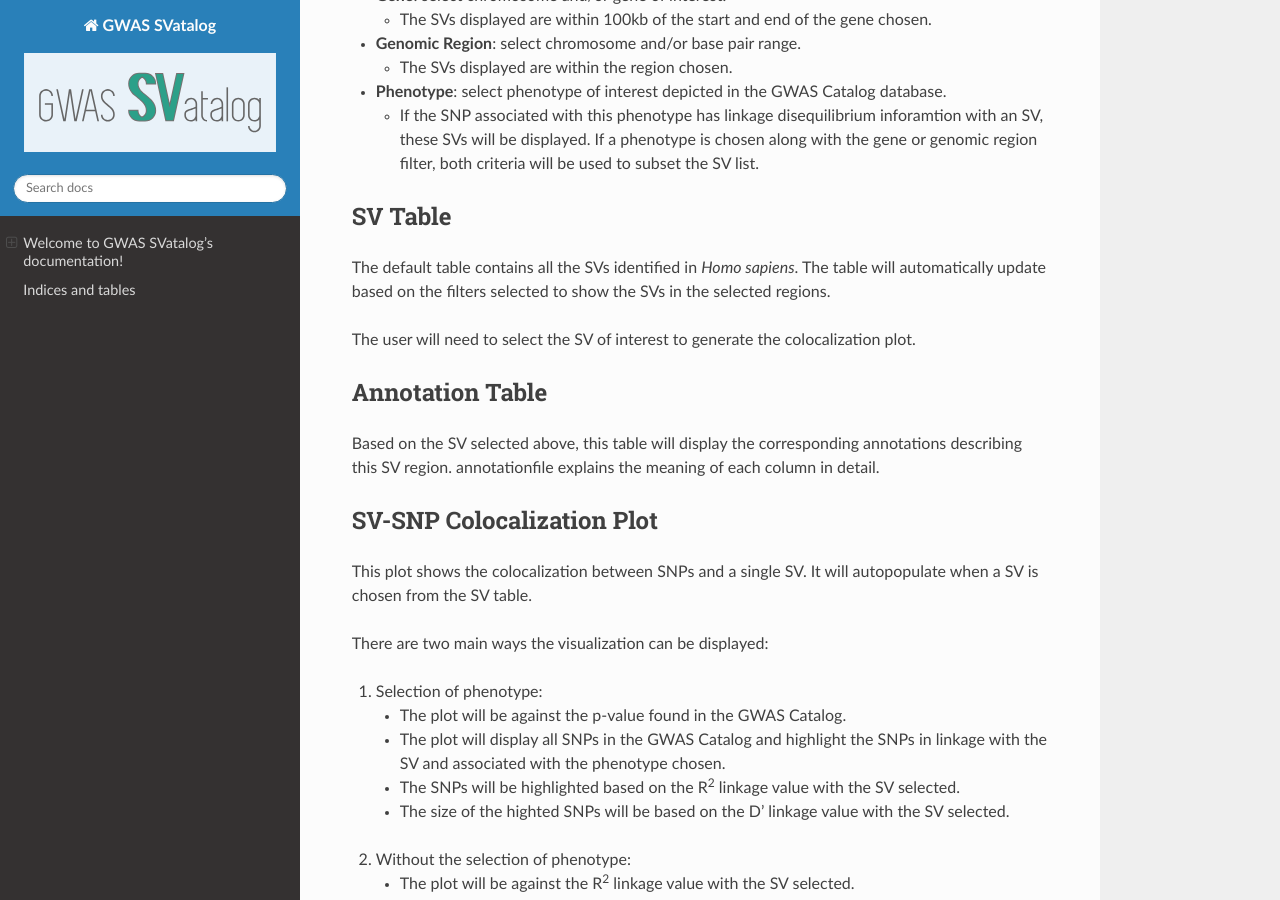
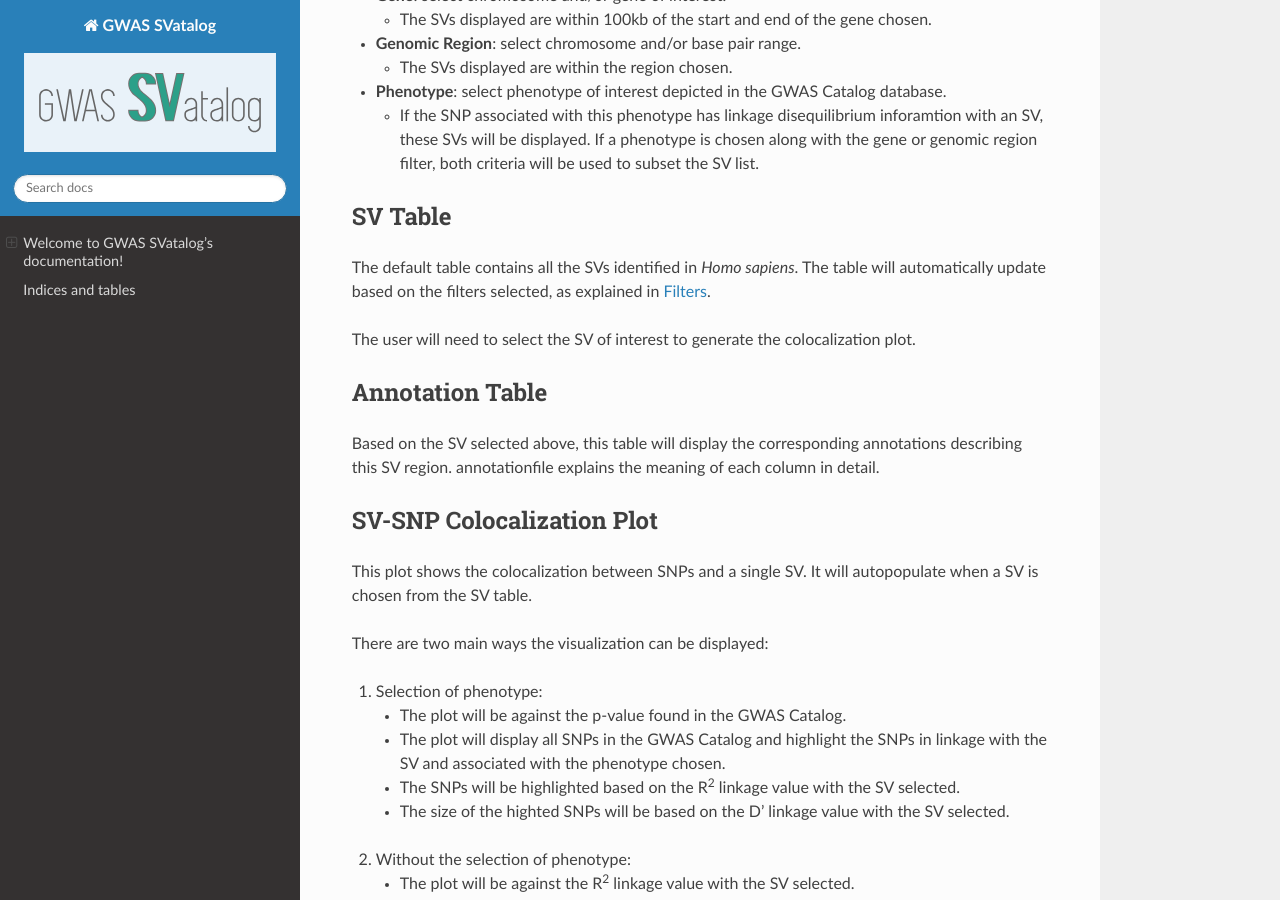
Before and after one commit to shalvichirmade/gwas-svatalog-docs, a Sphinx documentation site: the page built from source/index.rst, in a window 1280 px wide and 900 px high, scrolled down 886 px. Built offline with Sphinx 7.4.7 and the Read the Docs theme 2.0.0, drawn with Linux system fonts in a browser that asks for light colours.

Commit message:
Trying explicit targets

```diff
--- a/source/index.rst
+++ b/source/index.rst
@@ -45,7 +45,7 @@ The filters are used to subset the SVs based on the chosen criteria. There are t
 SV Table
 --------
 
-The default table contains all the SVs identified in *Homo sapiens*. The table will automatically update based on the filters selected to show the SVs in the selected regions.
+The default table contains all the SVs identified in *Homo sapiens*. The table will automatically update based on the filters selected, as explained in `Filters`_.
 
 The user will need to select the SV of interest to generate the colocalization plot.
 
```
